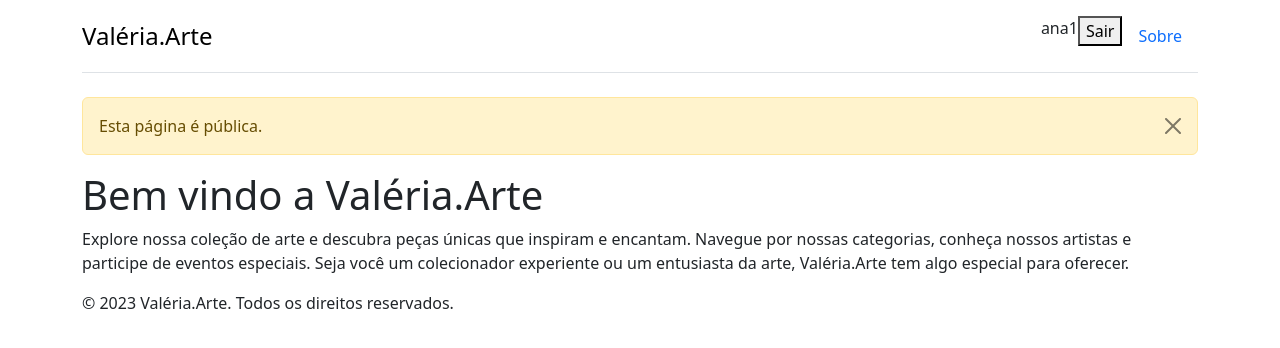
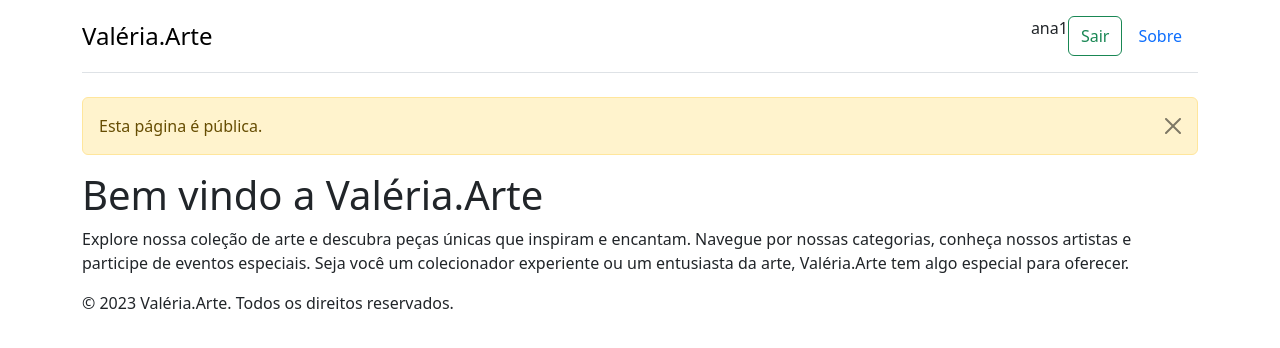
Before and after one commit to reicd/valeria_arte, a Django app: page /index/ in a window 1280 px wide. Shown: the top 348 px of the page. Run offline with Django 5.2, Linux system fonts and the light colour scheme; a user stored in the database is signed in.

Commit message:
Alteração no botão sair
Correção simples.

```diff
--- a/templates/_layout2.html
+++ b/templates/_layout2.html
@@ -13,14 +13,14 @@
     <span class="fs-4">Valéria.Arte</span></a>
 
 
-<ul class="nav" style="list-style-type: none;">
+<ul class="nav nav-pills" style="list-style-type: none;">
             {% if user.is_authenticated %}
         <li class="nav-item">
 
         <li class="nav-item;">{{ user.username }}</li>
-            <form action="{% url 'logout' %}" method="post">
+            <form class="d-flex" action="{% url 'logout' %}" method="post">
                     {% csrf_token %}
-                <button type="submit">Sair</button>
+                <button class="btn btn-outline-success" type="submit">Sair</button>
             </form>
             <!-- <a href="{% url 'index' %}" class="nav-link px-2 link-dark">Sair</a> -->
         </li>
```
Also changed, not shown: db.sqlite3.
